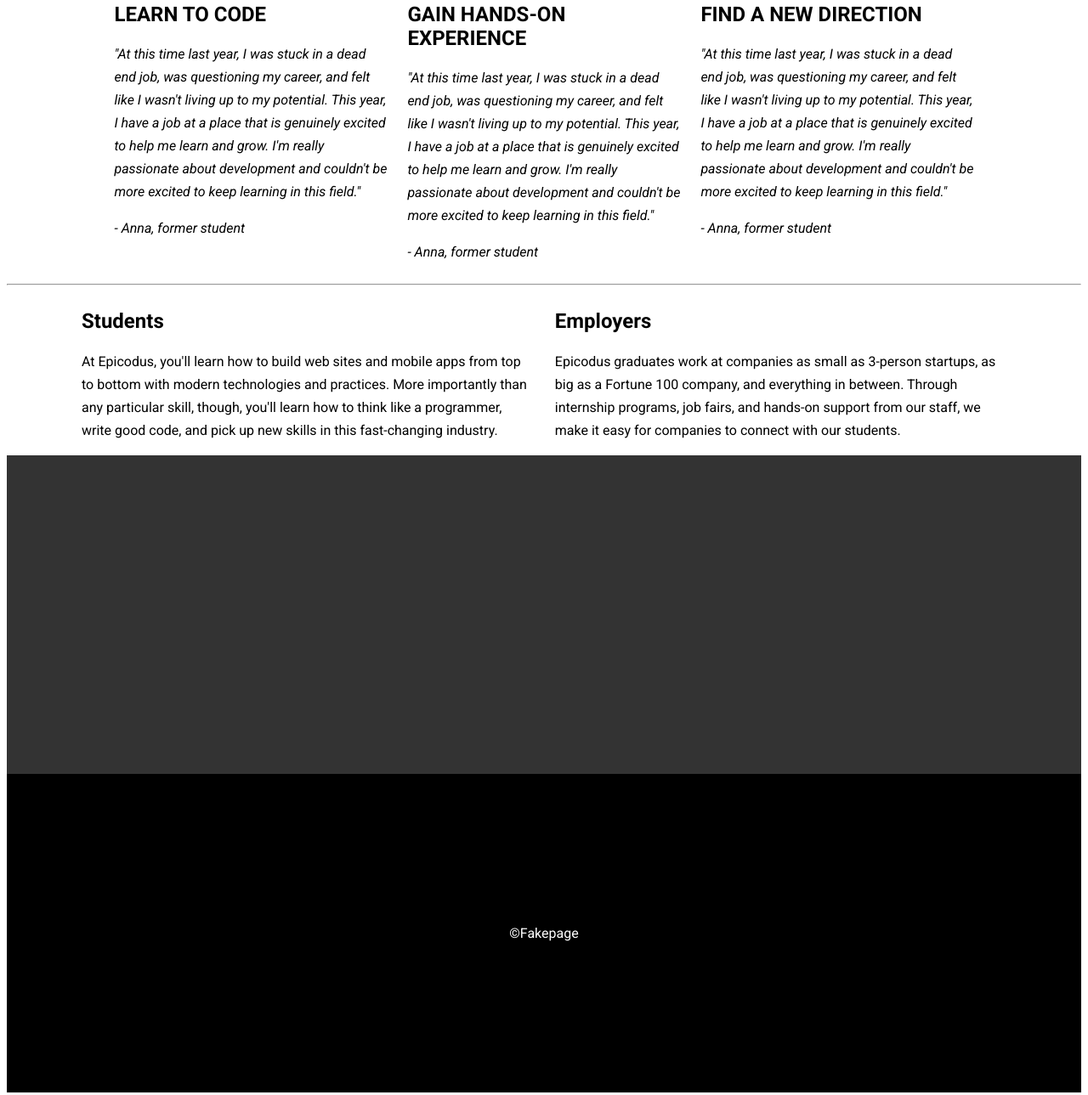
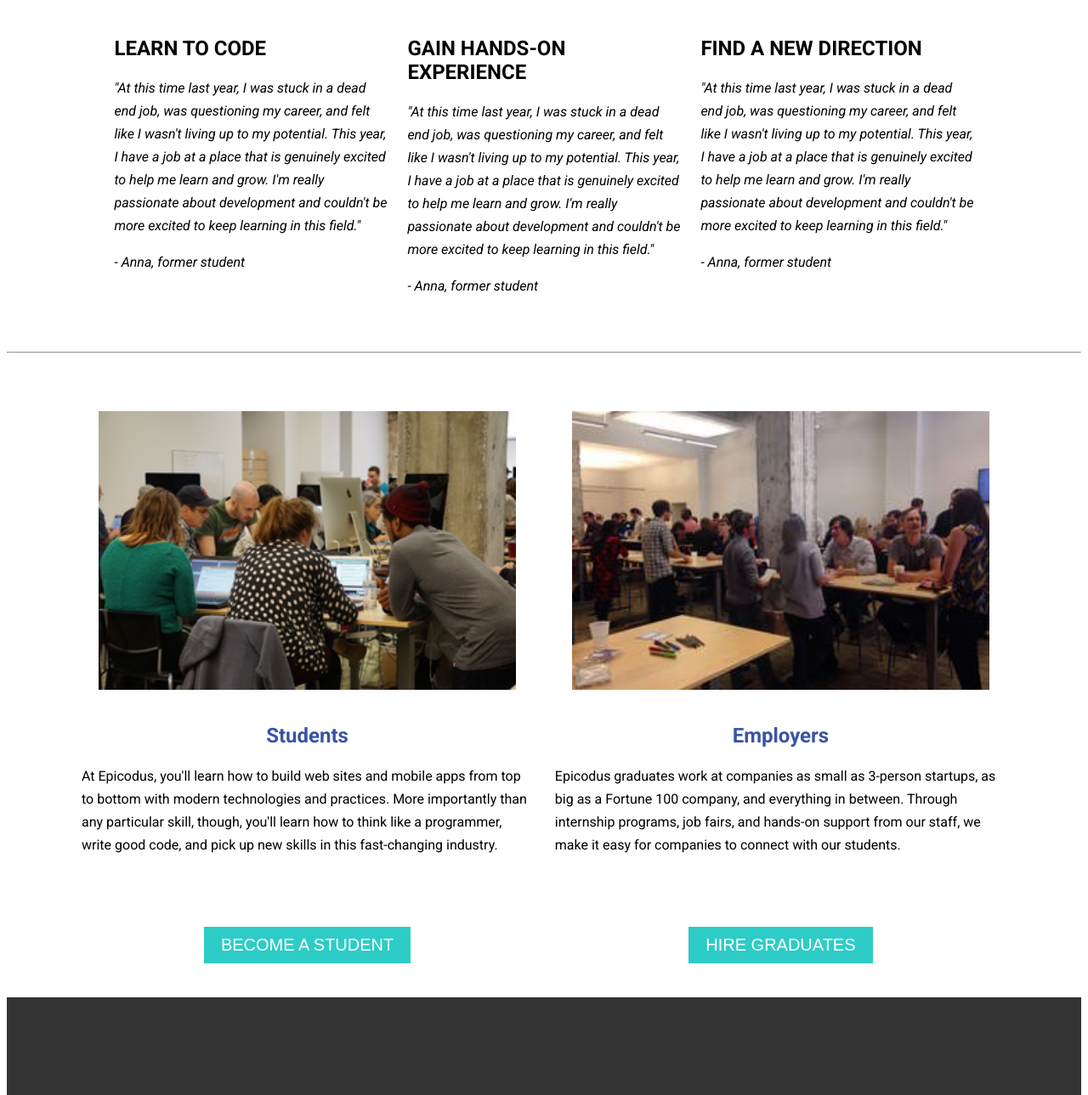
Before and after one commit to bborealis/epicodus-landing-page, a plain HTML site: page index.html in a window 1280 px wide. Shown: the part 929-2218 px from the top of the page at 85% size. Drawn offline with Linux system fonts and the light colour scheme.

Commit message:
add classroom images, padding mixin

```diff
--- a/index.html
+++ b/index.html
@@ -58,13 +58,18 @@
 
       <section class="join">
         <div class="students">
-          <h2>Students</h2>
+          <img src="img/classroom-one.jpg" alt="" />
+          <h1>Students</h1>
           <p>At Epicodus, you'll learn how to build web sites and mobile apps from top to bottom with modern technologies and practices. More importantly than any particular skill, though, you'll learn how to think like a programmer, write good code, and pick up new skills in this fast-changing industry.</p>
+          <button type="button" name="button">BECOME A STUDENT</button>
         </div>
         <div class="employers">
-          <h2>Employers</h2>
+          <img src="img/classroom-two.jpeg" alt="" />
+          <h1>Employers</h1>
           <p>Epicodus graduates work at companies as small as 3-person startups, as big as a Fortune 100 company, and everything in between. Through internship programs, job fairs, and hands-on support from our staff, we make it easy for companies to connect with our students.</p>
+          <button type="button" name="button">HIRE GRADUATES</button>
         </div>
+
       </section>
 
       <section class="social-media">
--- a/scss/base/_mixins.scss
+++ b/scss/base/_mixins.scss
@@ -3,3 +3,8 @@
   height : $block-heigth;
   background : $block-background;
 }
+
+@mixin section-padding($top : null, $bottom : null) {
+  padding-top : $padding;
+  padding-bottom : $padding;
+}
--- a/scss/base/_variables.scss
+++ b/scss/base/_variables.scss
@@ -21,6 +21,7 @@ $horizontal-bar-mode: $large-screen;
 
 //testimonials
 $testimonials-width : 80%;
+$padding : 40px;
 //social-media section
 $section-heigth : 375px;
 $social-background : #333;
--- a/scss/layout/_containers.scss
+++ b/scss/layout/_containers.scss
@@ -43,6 +43,7 @@
 
 //testimonials
 section.testimonials {
+  @include section-padding;
   @include outer-container;
   .first {
     @include span-columns(4)
@@ -62,7 +63,7 @@ section.testimonials {
 }
 // student and employer section
 section.join {
-
+  @include section-padding;
   @include outer-container;
   .students {
     @include span-columns(6);
@@ -70,8 +71,35 @@ section.join {
   .employers {
     @include span-columns(6);
   }
+  h1 {
+    text-align: center;
+    color : #3a53a4;
+  }
   p {
     line-height: 27px;
+    height : 175px;
+  }
+  img {
+    display : block;
+    margin-left : auto;
+    margin-right : auto;
+    width : 100%;
+    padding : 20px;
+  }
+  button {
+  -webkit-border-radius: 0;
+  -moz-border-radius: 0;
+  border-radius: 0px;
+  font-family: Arial;
+  color: #ffffff;
+  font-size: 20px;
+  background: #2eccc6;;
+  padding: 10px 20px 10px 20px;
+  text-decoration: none;
+  display : block;
+  margin-left : auto;
+  margin-right : auto;
+  border : none;
   }
 
 }
```
Also changed, not shown: css/main.css, img/classroom-one.jpg (added), img/classroom-two.jpeg (added), 1 other file.
